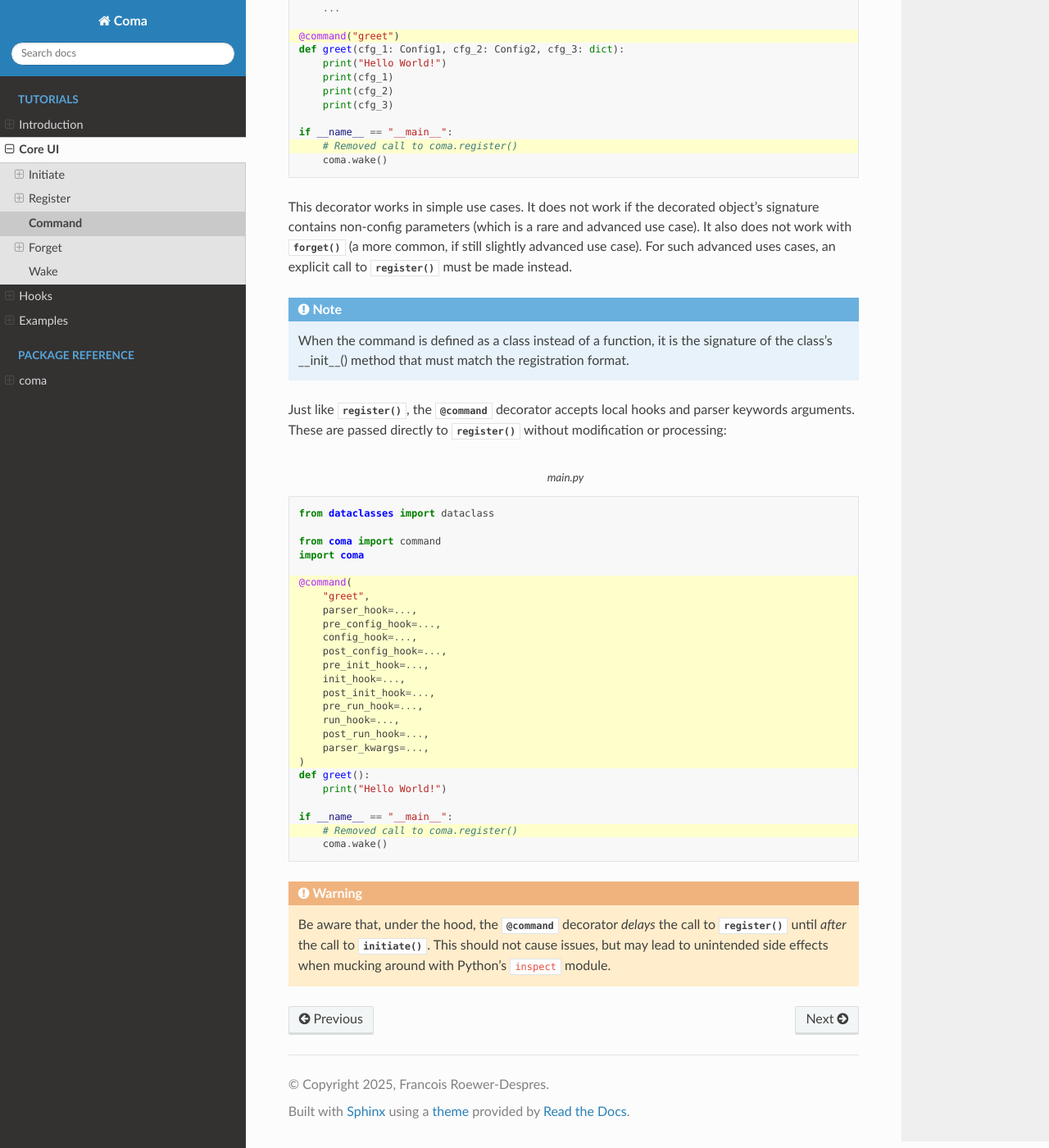
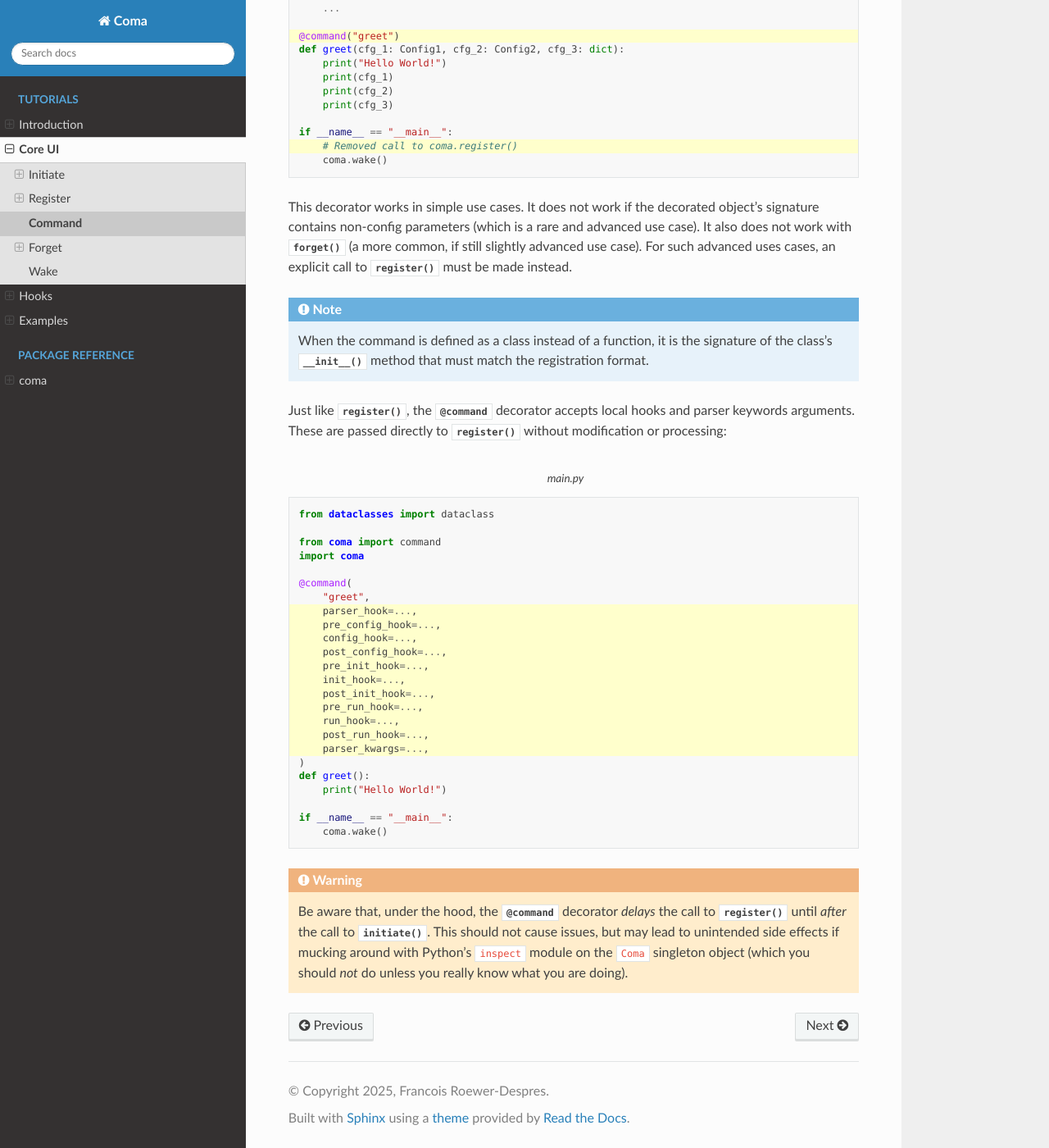
Before and after one commit to francois-rd/coma, a Sphinx documentation site: the page built from docs/source/tutorials/core/command.rst, in a window 1280 px wide and 1400 px high, scrolled down 1138 px. Shown: the whole window at 82% size. Built offline with Sphinx 7.4.7 and the Read the Docs theme 3.1.0, drawn with Linux system fonts in a browser that asks for light colours.

Commit message:
Fixed a few typos in the docs.

```diff
--- a/docs/source/tutorials/core/command.rst
+++ b/docs/source/tutorials/core/command.rst
@@ -111,7 +111,6 @@
         print("Hello World!")
 
     if __name__ == "__main__":
-        # Removed call to coma.register()
         coma.wake()
 
 .. warning::
@@ -119,4 +118,6 @@
     Be aware that, under the hood, the :obj:`@command` decorator *delays* the call to
     :func:`~coma.core.register.register` until *after* the call to
     :func:`~coma.core.initiate.initiate`. This should not cause issues, but may lead to
-    unintended side effects when mucking around with Python's ``inspect`` module.
+    unintended side effects if mucking around with Python's ``inspect`` module on the
+    ``Coma`` singleton object (which you should *not* do unless you really know what
+    you are doing).
--- a/docs/source/tutorials/intro.rst
+++ b/docs/source/tutorials/intro.rst
@@ -73,7 +73,7 @@
 convenience decorator:
 
 .. code-block:: python
-    :emphasize-lines: 4, 9
+    :emphasize-lines: 1, 4, 9
     :caption: main.py
 
     from coma import command
```
Also changed, not shown: other parts of docs/source/tutorials/core/command.rst (+3 -3 lines).
